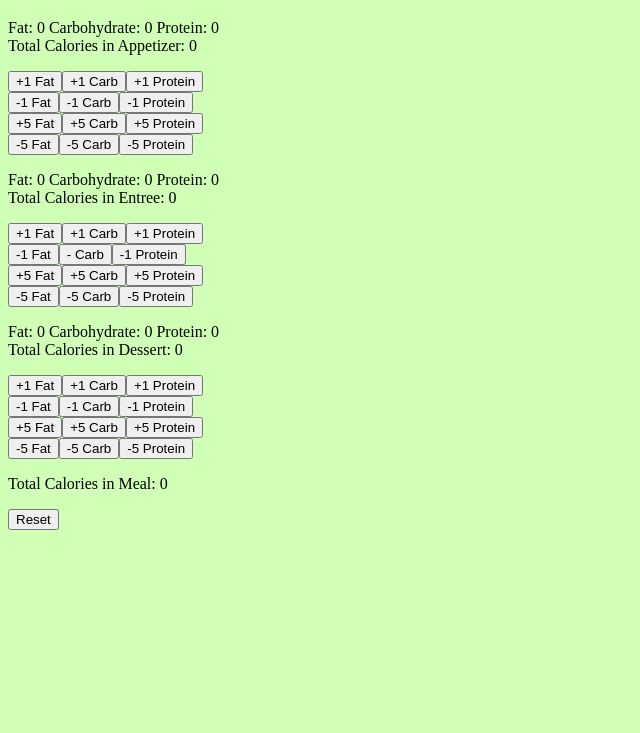
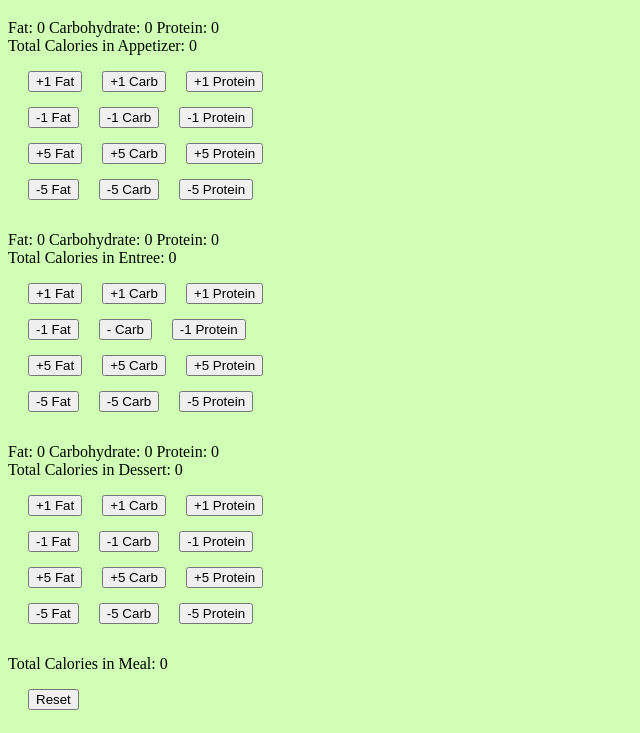
Before and after one commit to mikiwong1/2023-2024-Level-1-JavaScript-Project, a plain HTML site: page index.html in a window 1280 px wide. Shown: the part 73-806 px from the top of the page, without its empty margins (0-640 px from the left). Drawn offline with Linux system fonts and the light colour scheme.

Commit message:
Update index.html

```diff
--- a/index.html
+++ b/index.html
@@ -10,6 +10,11 @@ body{
     background-color: rgb(208, 255, 182);
 }
 
+
+button{
+    margin-left: 20px;
+    margin-bottom: 15px;
+}
 
 h1{
     font-family: Impact, Haettenschweiler, 'Arial Narrow Bold', sans-serif;
```
